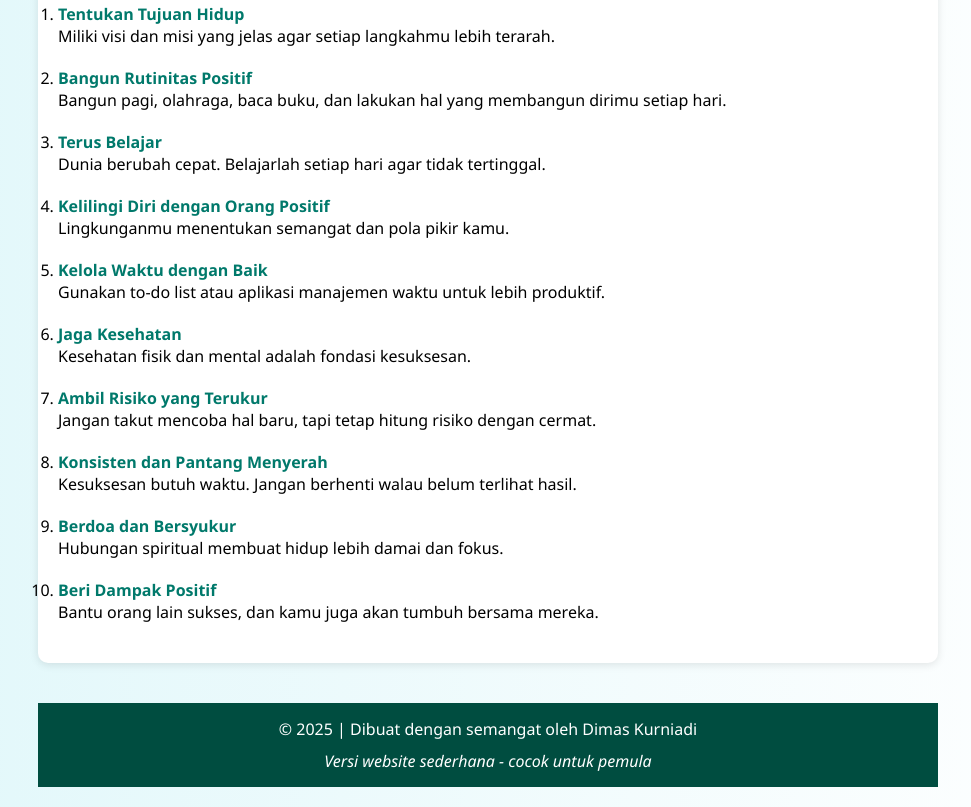
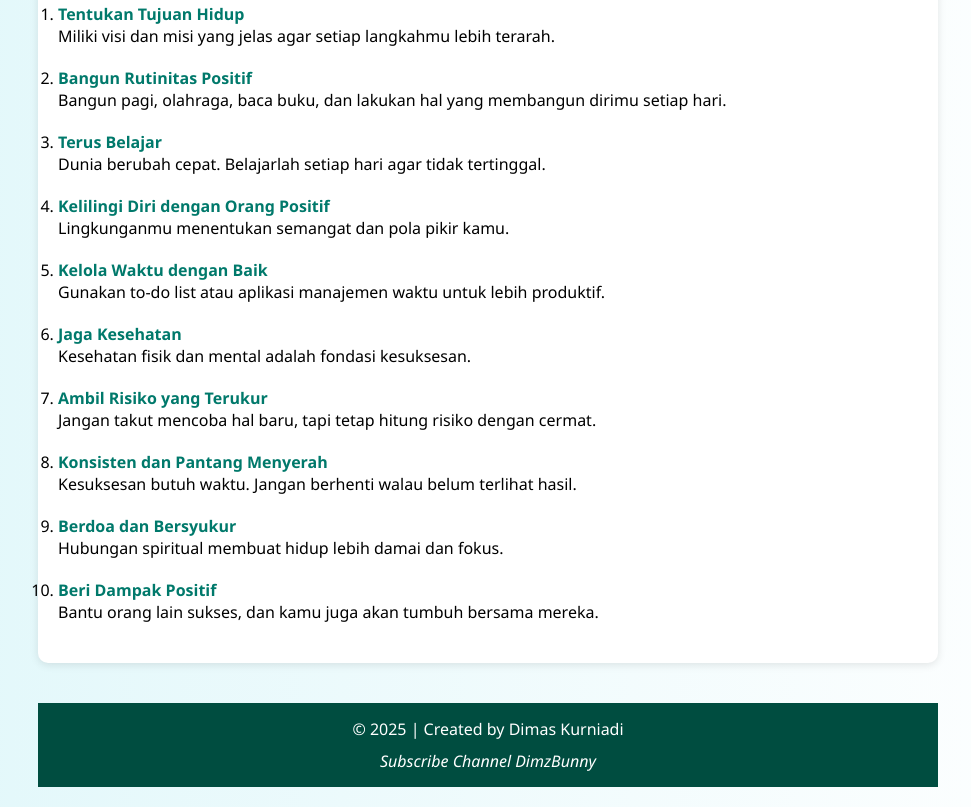
Before and after one commit to dimz450/dimzbunny, a plain HTML site: page index.html in a window 1280 px wide. Shown: the part 722-1529 px from the top of the page, without its empty margins (152-1123 px from the left). Drawn offline with Linux system fonts and the light colour scheme.

Commit message:
Update index.html
Yippi

```diff
--- a/index.html
+++ b/index.html
@@ -148,8 +148,8 @@
     </ol>
 
     <footer>
-      &copy; 2025 | Dibuat dengan semangat oleh Dimas Kurniadi
-      <div class="creator">Versi website sederhana - cocok untuk pemula</div>
+      &copy; 2025 | Created by Dimas Kurniadi
+      <div class="creator">Subscribe Channel DimzBunny</div>
     </footer>
   </div>
 
@@ -160,7 +160,8 @@
         "Kamu hebat, jangan ragu untuk terus maju!",
         "Jangan berhenti, setiap usaha ada hasilnya!",
         "Kesuksesan dimulai dari langkah kecil!",
-        "Berani gagal, berani sukses!"
+        "Berani gagal, berani sukses!",
+        "Sukses dimulai dari usaha, bukan rebahan"
       ];
       const acak = motivasi[Math.floor(Math.random() * motivasi.length)];
       alert(acak);
```
